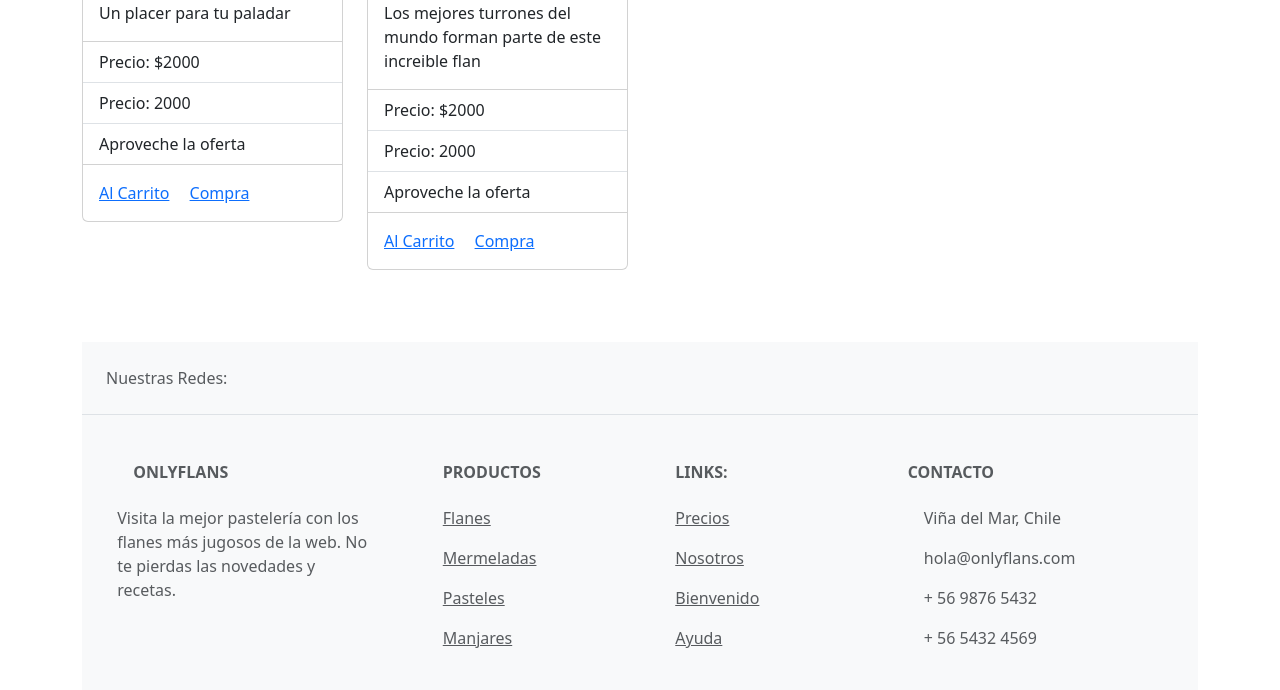
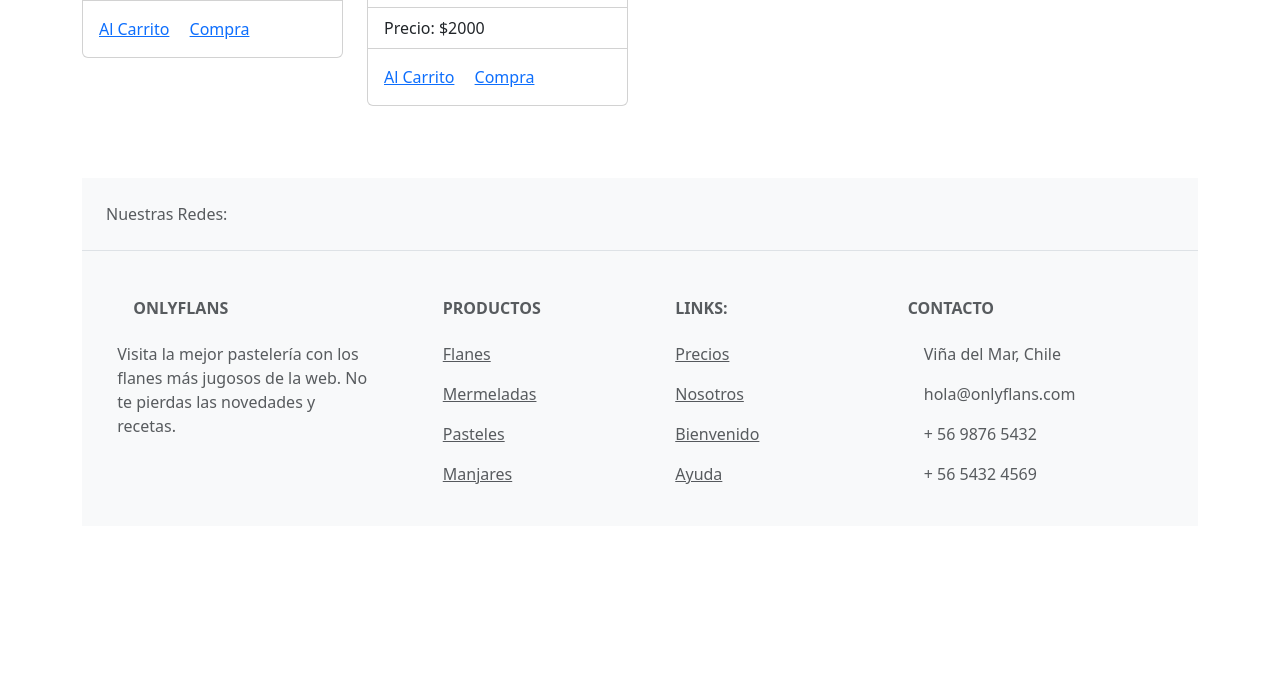
Before and after one commit to P4TR1CK01/only_flans, a Django app: page / in a window 1280 px wide. Shown: the part 1052-1742 px from the top of the page. After the commit the page ends 1536 px from the top, so only its background shows below. Run offline with Django 5.2, Linux system fonts and the light colour scheme.

Commit message:
[UPDATE] Actualizada CARD de INDEX

```diff
--- a/main/templates/help.html
+++ b/main/templates/help.html
@@ -1,5 +1,5 @@
 {% extends 'base.html' %}
 
 {% block content %}
-  <h1>!Page under construction¡</h1>
+  <h1 class="text-center">!Page under construction¡</h1>
 {% endblock %}
--- a/main/templates/index.html
+++ b/main/templates/index.html
@@ -13,8 +13,6 @@
           </div>
           <ul class="list-group list-group-flush">
             <li class="list-group-item">Precio: ${{ flan.precio}}</li>
-            <li class="list-group-item">Precio: 2000</li>
-            <li class="list-group-item">Aproveche la oferta</li>
           </ul>
           <div class="card-body">
             <a href="#" class="card-link">Al Carrito</a>
```
